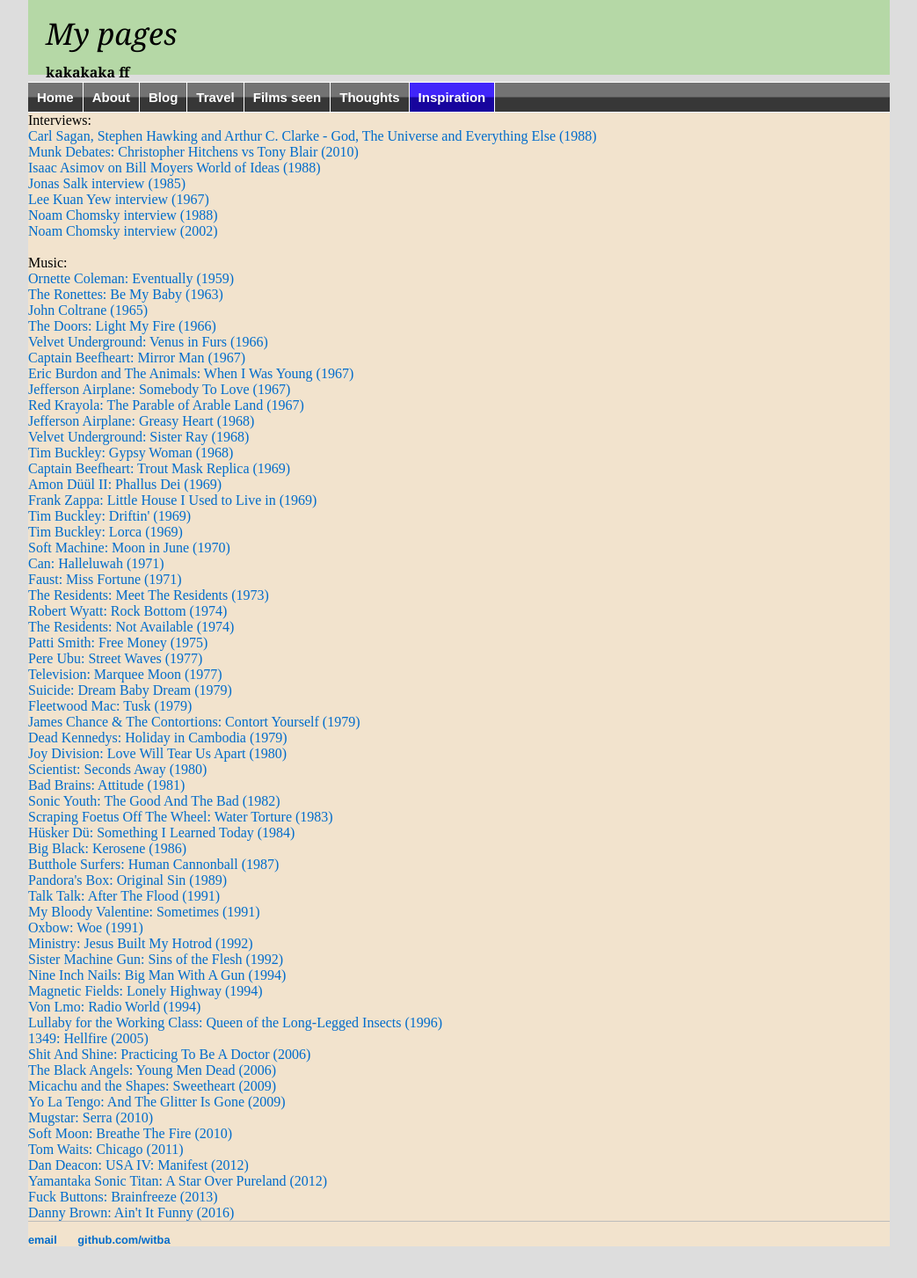
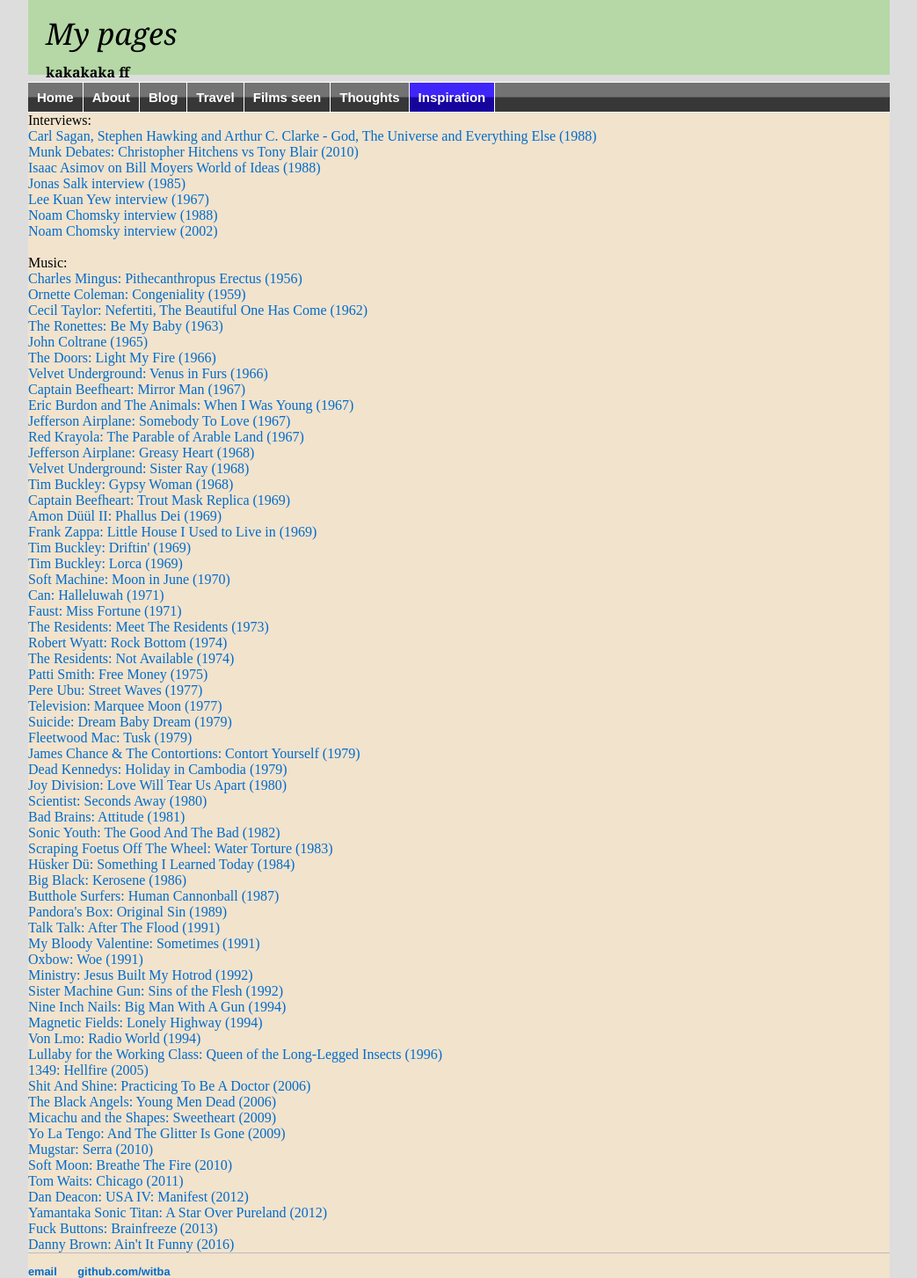
Before and after one commit to witba/witba.github.io, a Jekyll site: the page built from inspiration/index.html, in a window 1280 px wide. Shown: the whole page at 88% size, without its empty margins (118-1161 px from the left). Built offline with Jekyll 4.4.1, drawn with Linux system fonts in a browser that asks for light colours; before the commit the page ends 1417 px from its top, so only the background shows below that.

Commit message:
Update index.html

```diff
--- a/inspiration/index.html
+++ b/inspiration/index.html
@@ -14,7 +14,9 @@
 <br>
 
 Music:<br>
-<a href="https://www.youtube.com/watch?v=Znw0vu2-7b4" target=_blank>Ornette Coleman: Eventually (1959)</a><br>
+<a href="https://www.youtube.com/watch?v=QcNpJ8Suh4c" target=_blank>Charles Mingus: Pithecanthropus Erectus (1956)</a><br>
+<a href="https://www.youtube.com/watch?v=9GB9RazkRrM" target=_blank>Ornette Coleman: Congeniality (1959)</a><br>
+<a href="https://www.youtube.com/watch?v=rqgbwRGZ3V4" target=_blank>Cecil Taylor: Nefertiti, The Beautiful One Has Come (1962)</a><br>
 <a href="https://www.youtube.com/watch?v=ZV5tgZlTEkQ" target=_blank>The Ronettes: Be My Baby (1963)</a><br>
 <a href="https://www.youtube.com/watch?v=IsBbM5PIAHk" target=_blank>John Coltrane (1965)</a><br>
 <a href="https://www.youtube.com/watch?v=deB_u-to-IE" target=_blank>The Doors: Light My Fire (1966)</a><br>
```
